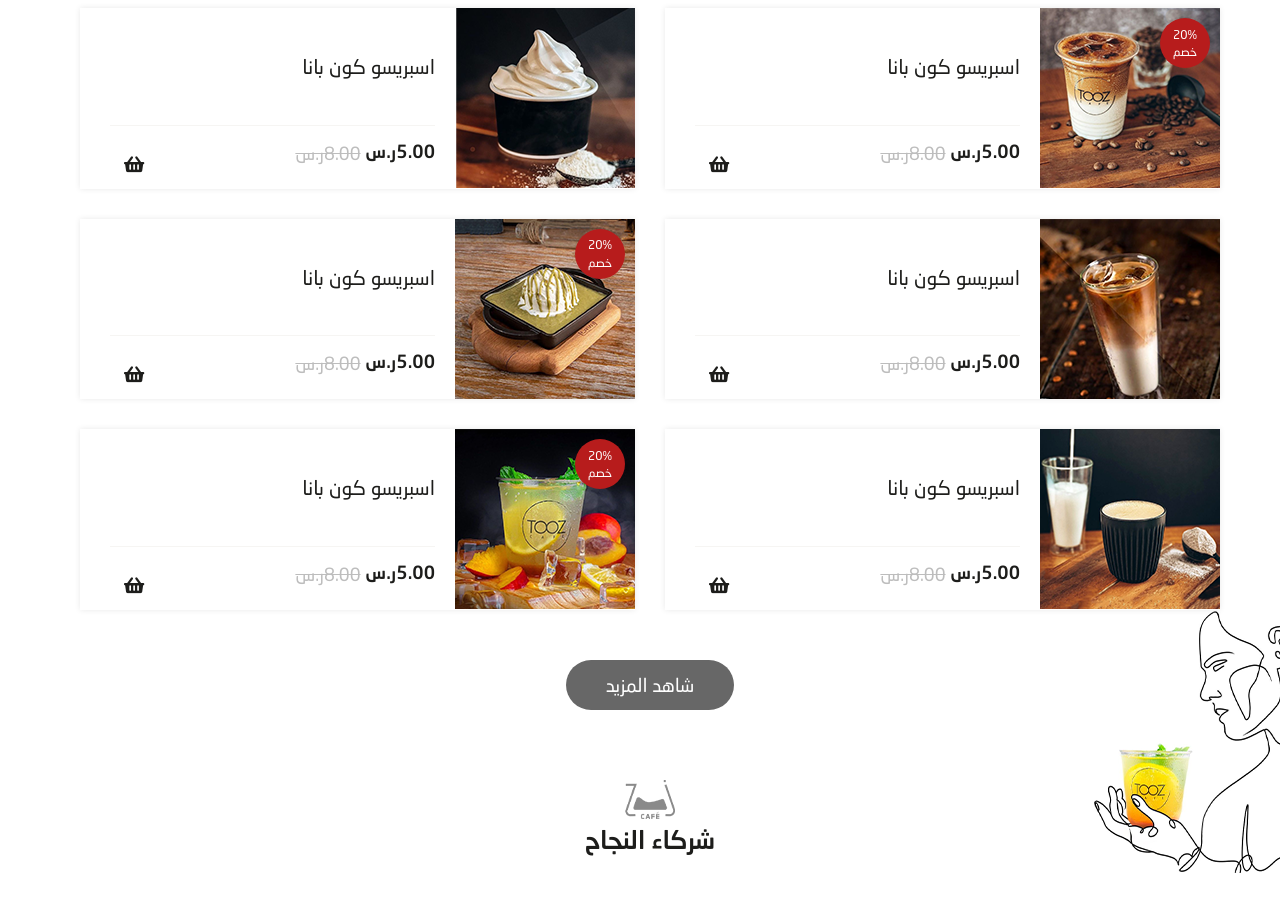
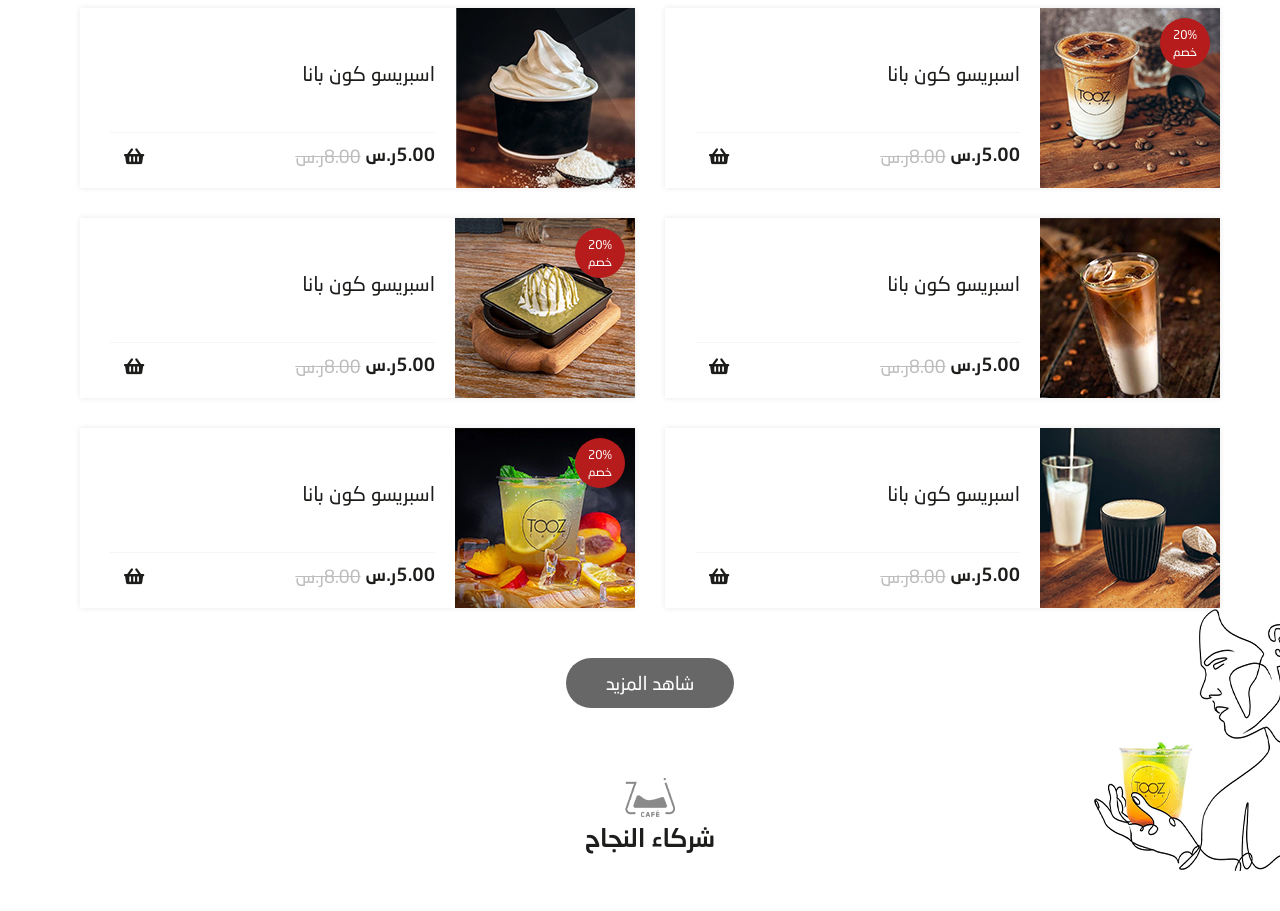
Before and after one commit to saadghonim/tooz, a plain HTML site: page index.html in a window 1280 px wide. Shown: the part 2260-3171 px from the top of the page. Drawn offline with Linux system fonts and the light colour scheme.

Commit message:
edit style

```diff
--- a/style/main.css
+++ b/style/main.css
@@ -1039,7 +1039,6 @@
         display: flex;
         justify-content: space-between;
         border-top: 1px solid rgb(246 245 243);
-        padding-top: 15px;
     }
 
     html[dir="rtl"] .special_div .off_ {
@@ -1053,6 +1052,7 @@
     .shopping_special .price {
         display: flex;
         flex-direction: row-reverse;
+        align-items: center;
     }
 
     .bt_special {
```
